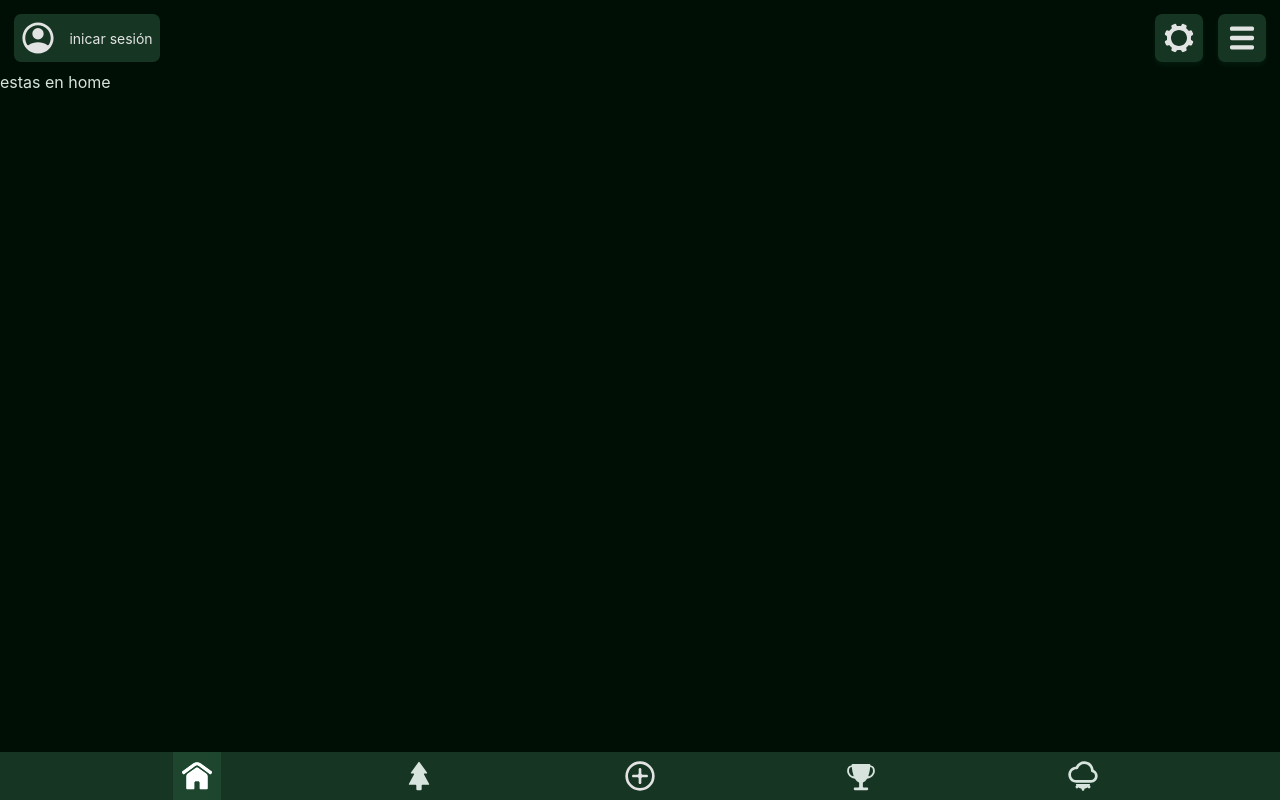
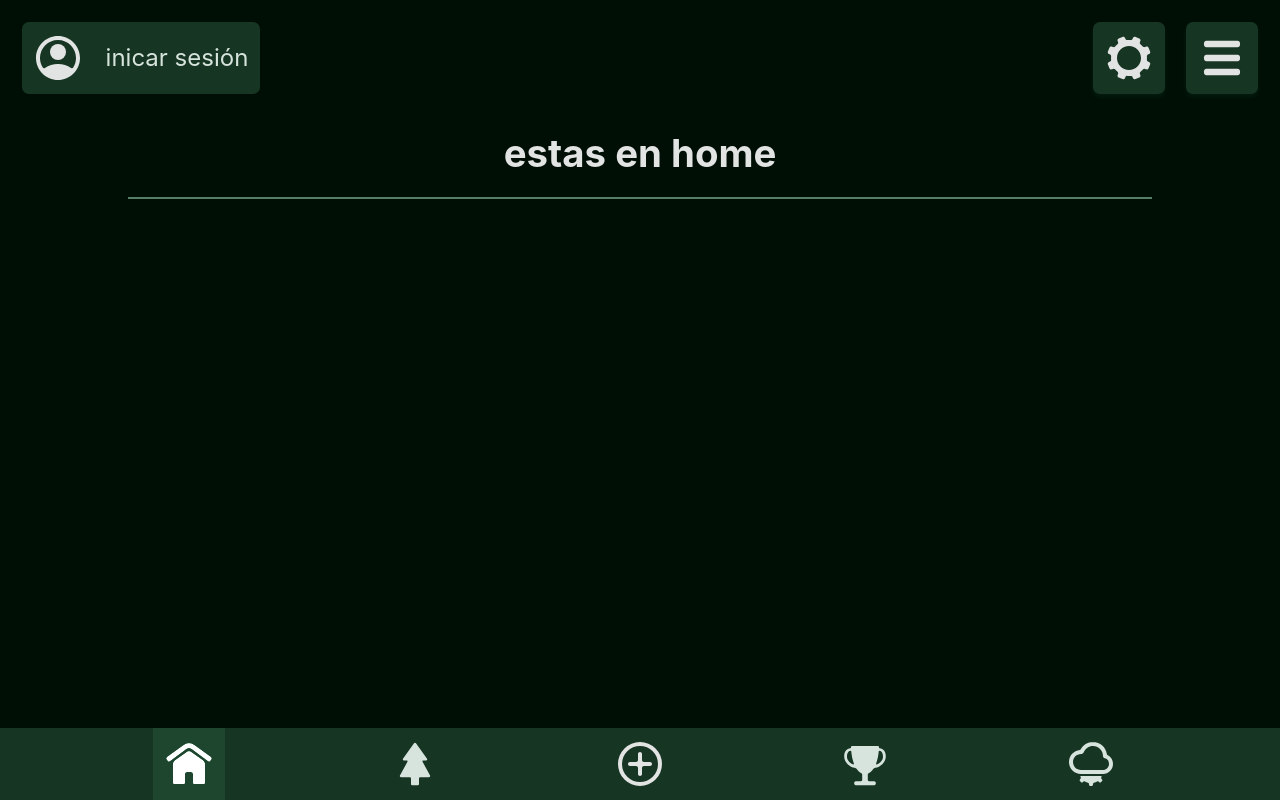
Before and after one commit to MatrosMartz/Tree-Maps, a Svelte app: page / in a window 1280 px wide. Built offline with nearby package versions, Linux system fonts and the light colour scheme.

Commit message:
add media querys for font-size

```diff
--- a/src/lib/components/add/AddSect.svelte
+++ b/src/lib/components/add/AddSect.svelte
@@ -34,8 +34,8 @@
 
         position: absolute;
 
-        width: 48px;
-        height: 48px;
+        width: var(--img-size);
+        height: var(--img-size);
 
         border-radius: 50%;
 
--- a/src/lib/components/footer/Footer.svelte
+++ b/src/lib/components/footer/Footer.svelte
@@ -35,7 +35,7 @@
 		display: flex;
 		justify-content: space-evenly;
 
-		height: 48px;
+		height: var(--img-size);
 		width: 100vw;
 
 		background-color: var(--lb);
@@ -43,6 +43,6 @@
 		bottom: 0;
 	}
     footer :global(svg) {
-        width: 48px;
+        width: var(--img-size);
     }
 </style>
--- a/src/lib/components/footer/FooterBtn.svelte
+++ b/src/lib/components/footer/FooterBtn.svelte
@@ -20,7 +20,7 @@
         overflow: hidden;
 
         padding: 0;
-        height: 48px;
+        height: var(--img-size);
 
         box-shadow: none;
         border-radius: none;
--- a/src/lib/components/footer/FooterLink.svelte
+++ b/src/lib/components/footer/FooterLink.svelte
@@ -19,6 +19,6 @@
         filter: var(--p-fl);
     }
     a > :global(svg) {
-        width: 48px;
+        width: var(--img-size);
     }
 </style>
--- a/src/lib/components/header/Header.svelte
+++ b/src/lib/components/header/Header.svelte
@@ -25,12 +25,12 @@
         box-sizing: border-box;
         justify-content: space-between;
         width: 100%;
-        padding: .9em;
+        padding: .9rem;
         color: var(--t1);
     }
     section {
         display: flex;
         align-items: center;
-        gap: .9em;
+        gap: .9rem;
     }
 </style>
--- a/src/lib/components/header/HeaderBtn.svelte
+++ b/src/lib/components/header/HeaderBtn.svelte
@@ -26,7 +26,7 @@
         overflow: hidden;
 
         padding: 0;
-        height: 48px;
+        height: var(--img-size);
 
         transform: rotate(0);
         filter: none;
--- a/src/lib/components/header/ProfileTag.svelte
+++ b/src/lib/components/header/ProfileTag.svelte
@@ -34,12 +34,11 @@
 
         overflow: hidden;
 
-        max-width: 47vw;
+        max-width: 50vw;
         padding: 0;
 
-        height: 48px;
+        height: var(--img-size);
         box-shadow: none;
-        font-size: 14px;
 
         filter: none;
         transition: filter 200ms;
@@ -48,6 +47,6 @@
         filter: var(--p-fl);
     }
     button > :global(svg) {
-        width: 48px;
+        width: var(--img-size);
     }
 </style>
--- a/src/routes/index.svelte
+++ b/src/routes/index.svelte
@@ -1 +1,3 @@
-<main>estas en home</main>
+<main>
+    <h1>estas en home</h1>
+</main>
--- a/src/routes/leaders.svelte
+++ b/src/routes/leaders.svelte
@@ -1 +1,3 @@
-<main>estas en leaders</main>
+<main>
+    <h1>estas en leaders</h1>
+</main>
--- a/src/routes/trees.svelte
+++ b/src/routes/trees.svelte
@@ -1,3 +1,4 @@
 <main>
+    <h1>estas en trees</h1>
     <p>hola</p>
 </main>
--- a/src/routes/utilities.svelte
+++ b/src/routes/utilities.svelte
@@ -1 +1,3 @@
-<main>estas en utilities</main>
+<main>
+    <h1>estas en utilities</h1>
+</main>
--- a/static/global.css
+++ b/static/global.css
@@ -44,6 +44,9 @@
 	--is:   var(--g-is);   --rs:    var(--g-rs);
 	--p-fl: var(--l-filt);  --s-fl: var(--d-filt);
 
+	font-size: 16px;
+	--img-size: calc(1em * 3);
+
 	background-color: var(--bb);
 }
 
@@ -67,7 +70,7 @@ body {
 		'Helvetica Neue', sans-serif;
 }
 main {
-	padding-top: 72px;
+	padding-top: calc(var(--img-size) + 4vh);
 }
 
 a {
@@ -128,7 +131,9 @@ button:focus {
 
 h1 {
 	position: relative;
-	font-size: 22px;
+	font-size: 1.6rem;
+	text-align: center;
+	color: var(--t1);
 }
 
 h1::after {
@@ -137,9 +142,7 @@ h1::after {
 	position: absolute;
 	bottom: -50%;
 	left: 50%;
-
-	min-width: 105%;
-	width: 80vw;
+	min-width: 80vw;
 	height: 2px;
 
 	transform: translateX(-50%);
@@ -148,19 +151,24 @@ h1::after {
 	background-color: var(--ic);
 }
 
-h2 { font-size: 21px; }
-h3 { font-size: 20px; }
-h4 { font-size: 19px; }
-h5 { font-size: 18px; }
-h6 { font-size: 17px; }
+h2 { font-size: 1.5rem; }
+h3 { font-size: 1.4rem; }
+h4 { font-size: 1.3rem; }
+h5 { font-size: 1.2rem; }
+h6 { font-size: 1.1rem; }
 
 h2, h3, h4, h5, h6, p {
 	margin-block: 0.1em;
+	color: var(--t2);
+	text-align: center;
+}
+p {
+	color: var(--pt);
 }
 
 .svg {
 	fill: currentColor;
-	min-width: 48px;
+	min-width: var(--img-size);
 	box-sizing: border-box;
 	padding: 0.5em;
 }
@@ -181,7 +189,7 @@ h2, h3, h4, h5, h6, p {
 	position: fixed;
 	box-sizing: border-box;
 
-	top: 72px;
+	top: calc(var(--img-size) + 4vh);
 	left: 0;
 
 	border-radius: 7px;
@@ -190,7 +198,7 @@ h2, h3, h4, h5, h6, p {
 	padding: .5em 1em;
 
 	width: 92vw;
-	height: 75vh;
+	height: calc(90vh - (var(--img-size) * 1.7));
 
 	background-color: var(--nb);
 	box-shadow: 2px 4px 7px var(--is);
@@ -209,3 +217,19 @@ h2, h3, h4, h5, h6, p {
 	filter: opacity(100%);
 	transform: rotateX(0) scale(100%);
 }
+
+@media only screen and (min-width: 768px) {
+	:root {
+		font-size: 24px;
+	}
+}
+@media only screen and (min-width: 1440px) {
+	:root {
+		font-size: 40px;
+	}
+}
+@media only screen and (min-width: 2560px) {
+	:root {
+		font-size: 64px;
+	}
+}
```
Also changed, not shown: src/routes/__error.svelte (+9 -1 lines).
